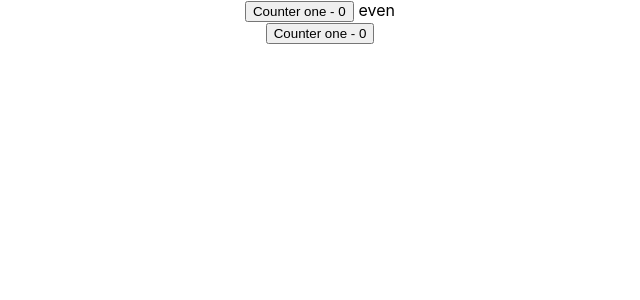
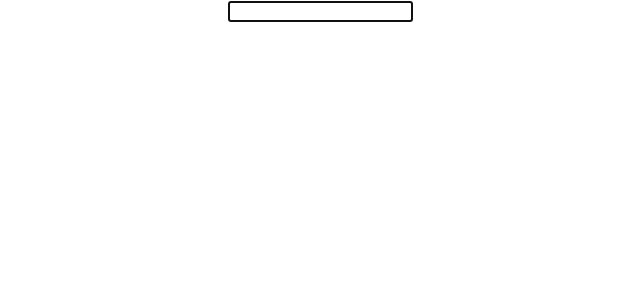
Before and after one commit to trorter/react_hooks, a React (Create React App) app: page / in a window 1280 px wide. Shown: the top 300 px of the page, without its empty margins (320-960 px from the left). Built offline with nearby package versions, Linux system fonts and the light colour scheme.

Commit message:
useRef hook

```diff
--- a/src/App.tsx
+++ b/src/App.tsx
@@ -1,6 +1,6 @@
 import React from 'react';
 import './App.css';
-import Counter from "./useMemo/Counter";
+import Focus from "./useRef/Focus";
 
 export type UserContextType = {
   userName: string
@@ -12,7 +12,7 @@ const App = () => {
   return (
     <div className="App">
       <UserContent.Provider value={{userName: 'Andrei'}} >
-        <Counter />
+        <Focus />
       </UserContent.Provider>
     </div>
   )
--- /dev/null
+++ b/src/useRef/Focus.tsx
@@ -0,0 +1,21 @@
+import React, {FC, useEffect, useRef} from "react";
+
+const Focus: FC = () => {
+
+  const inputRef = useRef<HTMLInputElement>(null);
+
+  useEffect(() => {
+    inputRef.current?.focus()
+  }, [])
+
+  return (
+    <div>
+      <input
+        type={'text'}
+        ref={inputRef}
+      />
+    </div>
+  )
+}
+
+export default Focus
```
